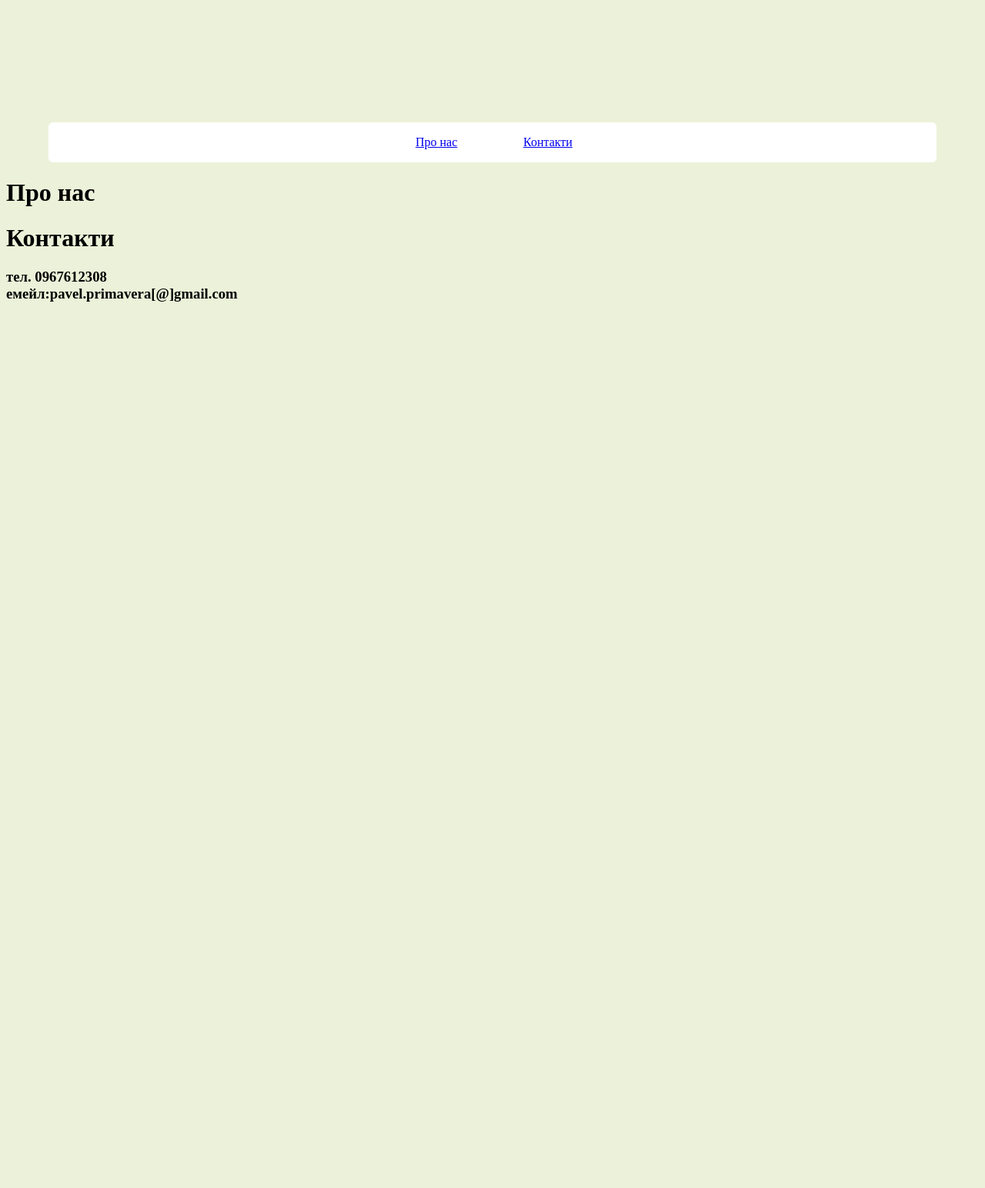
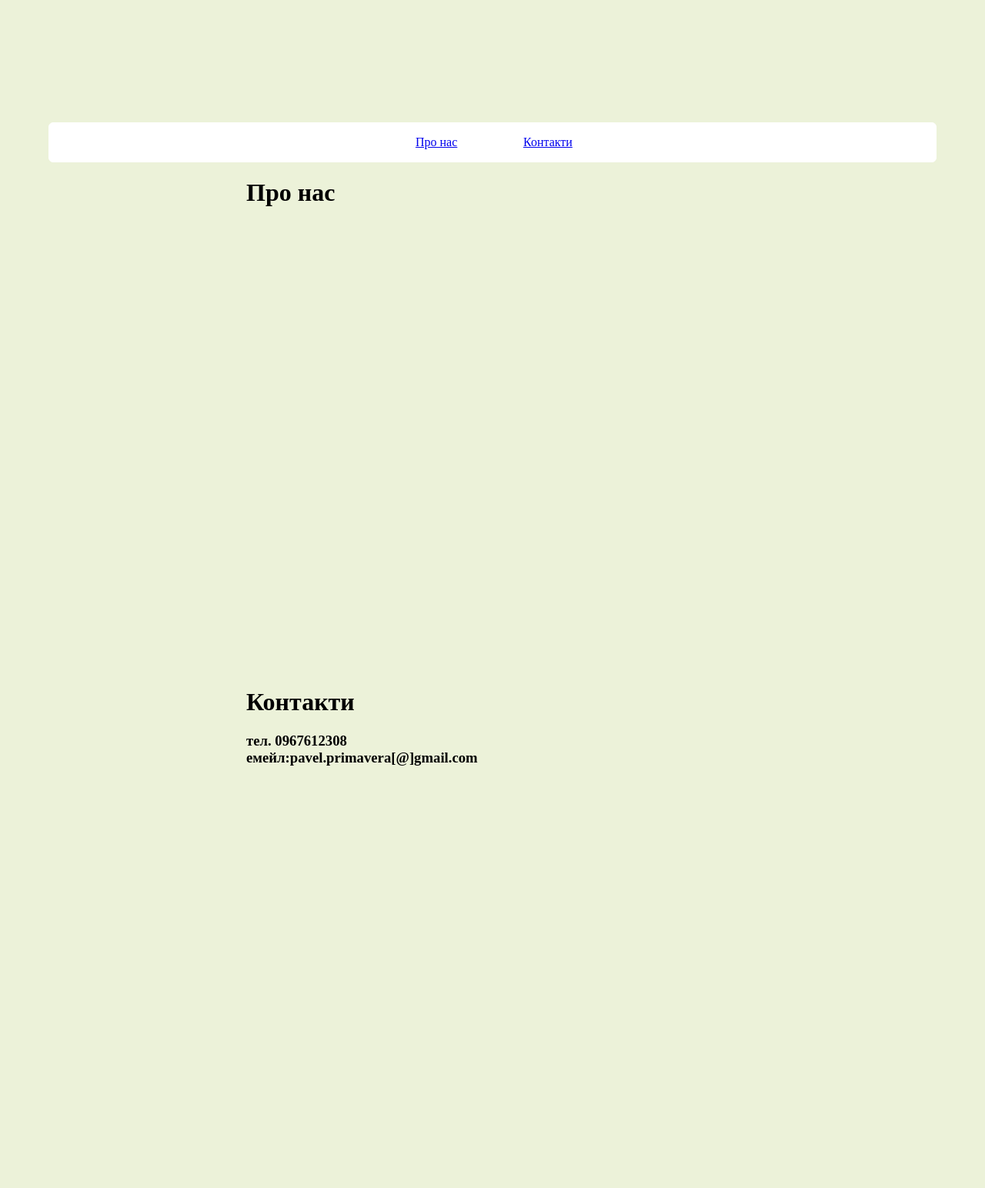
Before and after one commit to n3cs1s/quest, a PHP site: page / in a window 1280 px wide. Shown: the part 507-2051 px from the top of the page at 77% size. Before the commit the page ends 899 px from the top, so only its background shows below. Run offline with PHP 8.4, Linux system fonts and the light colour scheme; data that the repository does not hold is empty.

Commit message:
Update styles.css

```diff
--- a/css/styles.css
+++ b/css/styles.css
@@ -126,6 +126,20 @@ justify-content:center;
 #res input:hover{
 	opacity:1;
 }
+#about{
+	width:50vw;
+	height:80vh;
+	border-radius:6px;
+	margin:0 auto;
+	margin-bottom:10px;
+}
+#contact{
+	width:50vw;
+	height:80vh;
+	border-radius:6px;
+	margin:0 auto;
+	margin-bottom:10px;
+}
 @media only screen and (max-width: 1280px) {
 	.back-img img{
 		width:200px;
```
